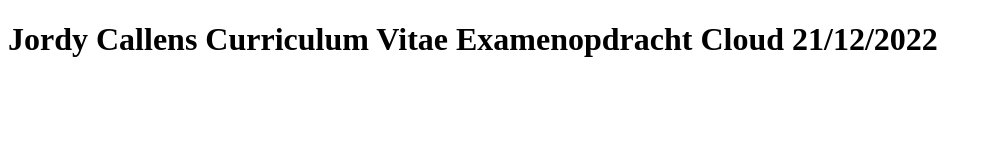
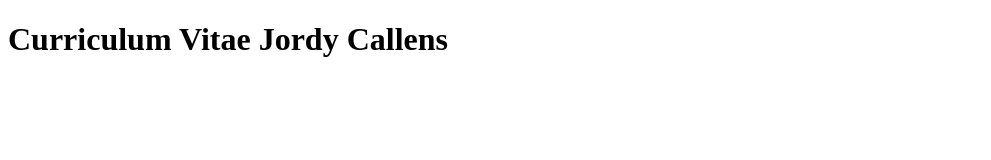
Before and after one commit to JordyCallens7/Static-website-for-resume, a website: page src/index.html in a window 1280 px wide. Shown: the whole page, without its empty margins (0-991 px from the left). Drawn offline with Linux system fonts and the light colour scheme.

Commit message:
Update index.html

```diff
--- a/src/index.html
+++ b/src/index.html
@@ -12,10 +12,7 @@
 
 
 
-	<h1>Jordy Callens
-	Curriculum Vitae
-
-	Examenopdracht Cloud 21/12/2022</h1>
+	<h1>Curriculum Vitae Jordy Callens</h1>
 
 
 
```
